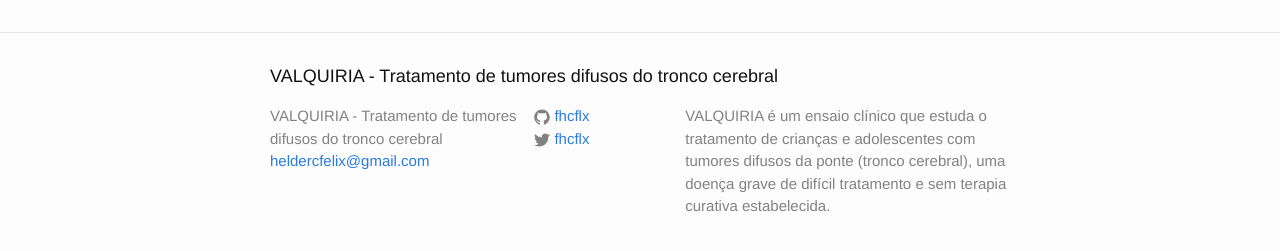
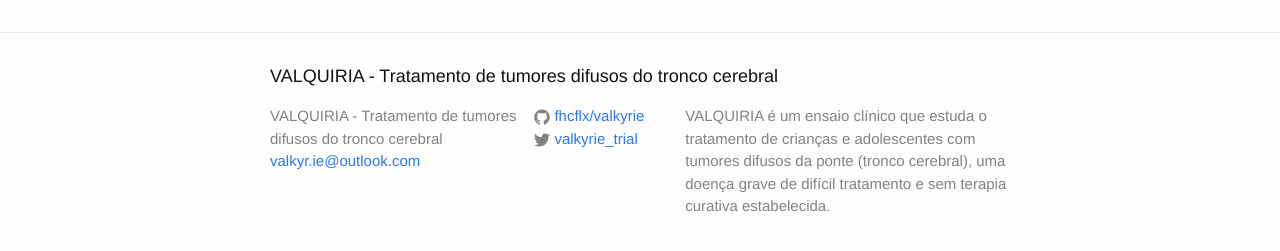
Before and after one commit to cmprsk/valkyrie, a Jekyll site: the page built from index.html, in a window 1280 px wide. Shown: the part 444-695 px from the top of the page. Built offline with Jekyll 4.4.1, drawn with Linux system fonts in a browser that asks for light colours.

Commit message:
twitter&email

```diff
--- a/_config.yml
+++ b/_config.yml
@@ -7,15 +7,15 @@
 
 # Site settings
 title: VALQUIRIA - Tratamento de tumores difusos do tronco cerebral
-email: heldercfelix@gmail.com
+email: valkyr.ie@outlook.com
 description: > # this means to ignore newlines until "baseurl:"
   VALQUIRIA é um ensaio clínico que estuda o tratamento de crianças e adolescentes
   com tumores difusos da ponte (tronco cerebral), uma doença grave de
   difícil tratamento e sem terapia curativa estabelecida.
 baseurl: "/valkyrie" # the subpath of your site, e.g. /blog
 url: "http://fhcflx.github.io" # the base hostname & protocol for your site
-twitter_username: fhcflx
-github_username:  fhcflx
+twitter_username: valkyrie_trial
+github_username:  fhcflx/valkyrie
 
 # Build settings
 markdown: kramdown
```
